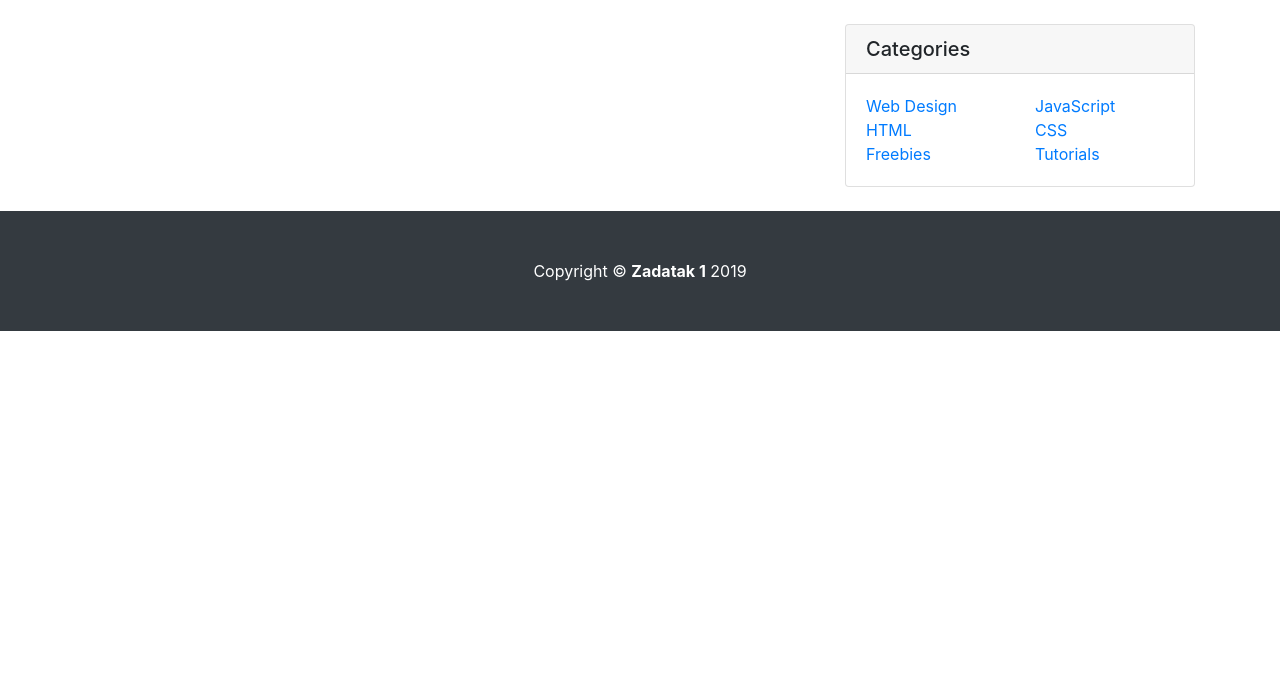
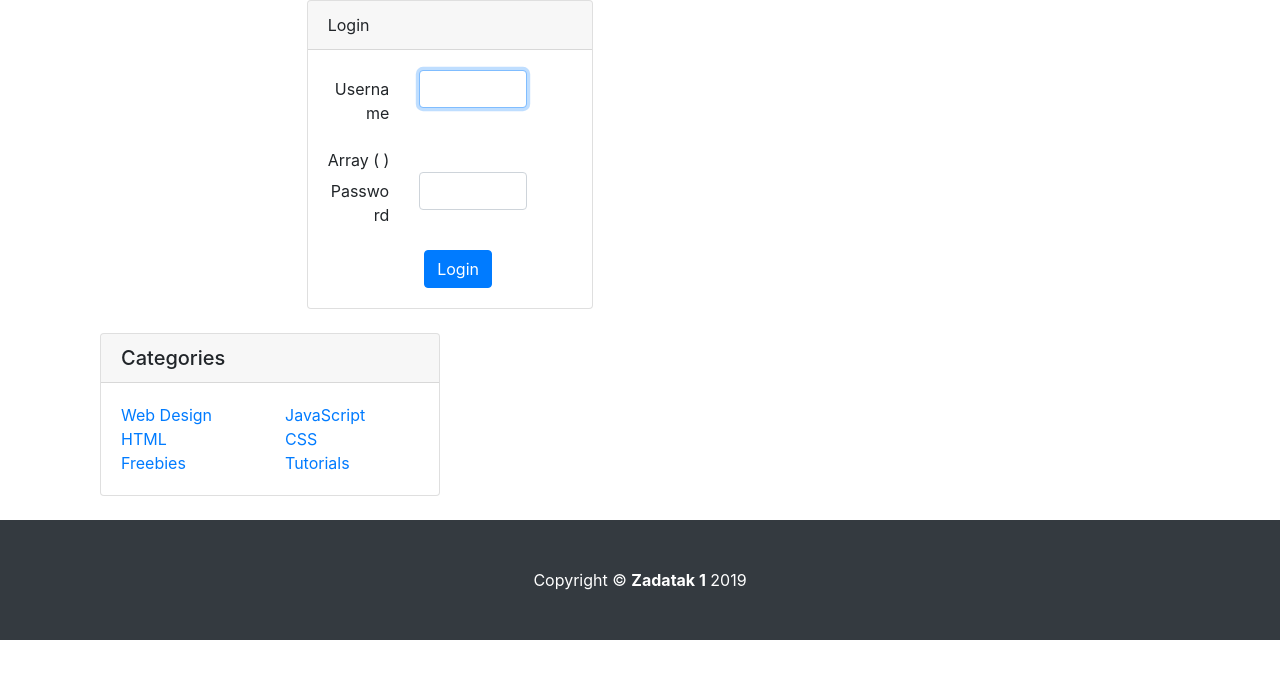
Before and after one commit to jokerrs/new_blog, a PHP site: page /novi_projekat/index.php?stranica=login in a window 1280 px wide. Shown: the part 56-735 px from the top of the page. Run offline with PHP 8.4, Linux system fonts and the light colour scheme; data that the repository does not hold is empty; some libraries are stand-ins or nearby versions.

Commit message:
napravljena klasicna login forma, sa php delom koji omogucava rad forme, koji se poziva na klasu Users

```diff
--- a/login.php
+++ b/login.php
@@ -1,17 +1,87 @@
 <?php
-
+    // Pocetak sesije
+    session_start();
 	// Konekcija sa bazom podataka (MySql)
     require_once ("./konfiguracija.php");
     // Klasa korisnici.php
     require_once ("./klase/korisnici.php");
-    // Pocetak sesije
-    session_start();
 
+    if(isset($_POST['username'], $_POST['password'])){
+    	$UserLogin = new Users($conn);
+    	$UserLogin_bool = $UserLogin->userLogin($_POST['username'], $_POST['password']);
+    	if($UserLogin_bool){
+    		$getUserDataByUserName = new Users($conn);
+    		$userData_byName = $getUserDataByUserName->getUserName($_POST['username']);
+    		foreach ($userData_byName as $Userdata) {
+    			$_SESSION['uid'] = $Userdata['id'];
+    			header('Location: admin.php');
+    		}
+    	}
+    }
+    if(isset($_SESSION['uid'])){
+    			header('Location: admin.php');;
+    }
+?>
+<link href="//maxcdn.bootstrapcdn.com/bootstrap/4.1.1/css/bootstrap.min.css" rel="stylesheet" id="bootstrap-css">
+<script src="//maxcdn.bootstrapcdn.com/bootstrap/4.1.1/js/bootstrap.min.js"></script>
+<script src="//cdnjs.cloudflare.com/ajax/libs/jquery/3.2.1/jquery.min.js"></script>
+<!------ Include the above in your HEAD tag ---------->
 
-    $test = new Users($conn);
-    $test1 = $test->getUser(1);
-    foreach ($test1 as $test12) {
-    	echo "<pre>";
-    	print_r($test12);
-    	echo "</pre>";
-    }
+<!doctype html>
+<html lang="en">
+<head>
+    <!-- Required meta tags -->
+    <meta charset="utf-8">
+    <meta name="viewport" content="width=device-width, initial-scale=1, shrink-to-fit=no">
+
+    <!-- Fonts -->
+    <link rel="dns-prefetch" href="https://fonts.gstatic.com">
+    <link href="https://fonts.googleapis.com/css?family=Raleway:300,400,600" rel="stylesheet" type="text/css">
+
+    <link rel="stylesheet" href="css/login.css">
+
+    <link rel="icon" href="Favicon.png">
+
+    <!-- Bootstrap CSS -->
+    <link rel="stylesheet" href="https://stackpath.bootstrapcdn.com/bootstrap/4.1.3/css/bootstrap.min.css">
+
+    <title>Login | Zadatak 1</title>
+</head>
+<body>
+<main class="login-form">
+    <div class="cotainer">
+        <div class="row justify-content-center">
+            <div class="col-md-5">
+                <div class="card">
+                    <div class="card-header">Login</div>
+                    <div class="card-body">
+                        <form action="" method="POST">
+                            <div class="form-group row">
+                                <label for="username" class="col-md-4 col-form-label text-md-right">Username</label>
+                                <div class="col-md-6">
+                                    <input type="text" id="username" class="form-control" name="username" required autofocus>
+                                </div>
+                            </div>
+                            <?php print_r($_SESSION); ?>
+                            <div class="form-group row">
+                                <label for="password" class="col-md-4 col-form-label text-md-right">Password</label>
+                                <div class="col-md-6">
+                                    <input type="password" id="password" class="form-control" name="password" required>
+                                </div>
+                            </div>
+
+                            <div class="col-md-6 offset-md-4">
+                                <button type="submit" class="btn btn-primary">
+                                    Login
+                                </button>
+                            </div>
+                    </div>
+                    </form>
+                </div>
+            </div>
+        </div>
+    </div>
+    </div>
+</main>
+</body>
+</html>
```
